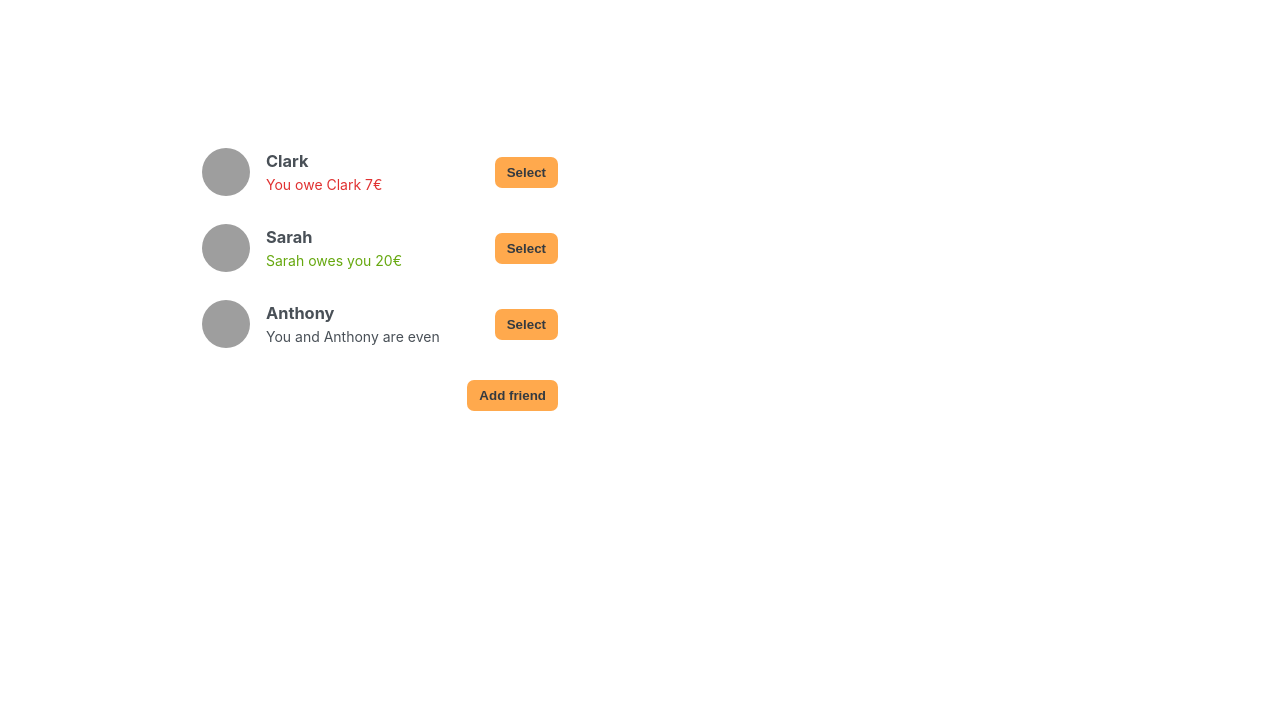
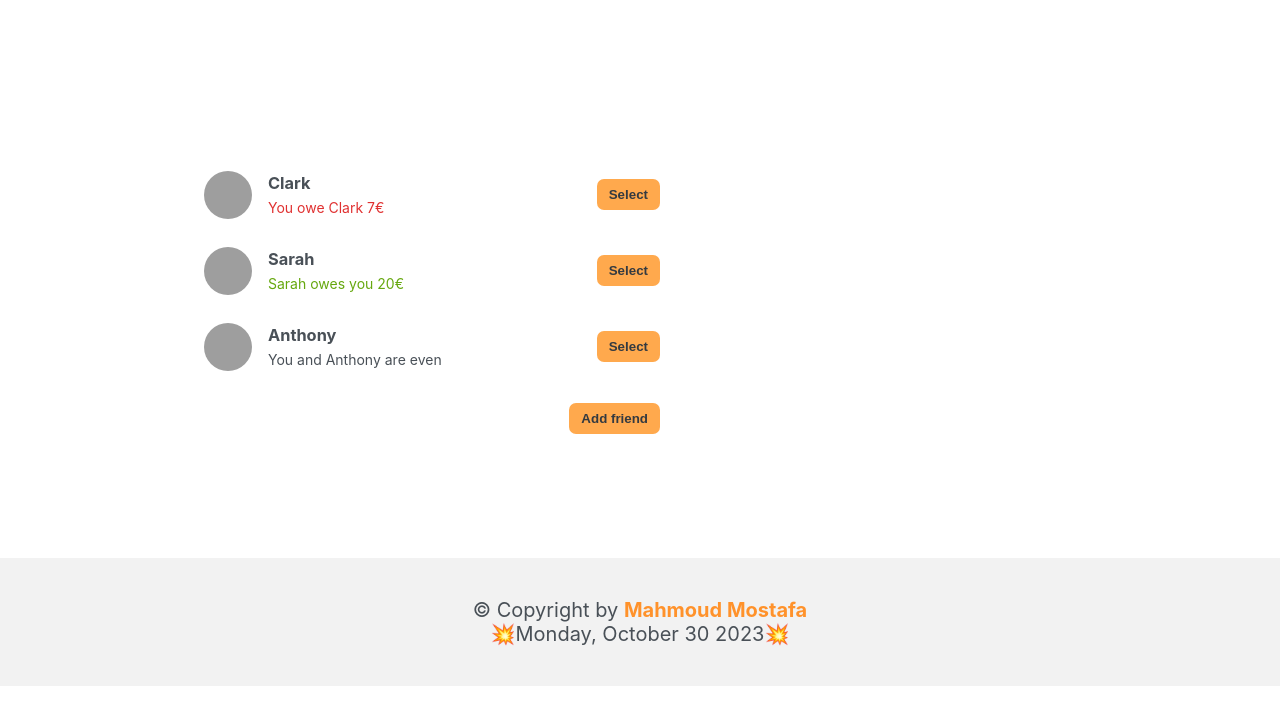
Before and after one commit to Mahmoud-Moustafa93/split-bill, a React (Create React App) app: page / in a window 1280 px wide. Shown: the top 724 px of the page. Built offline with nearby package versions, Linux system fonts and the light colour scheme; grey boxes are pictures that could not be loaded.

Commit message:
Add footer section

```diff
--- a/src/App.js
+++ b/src/App.js
@@ -60,6 +60,7 @@ export default function App() {
   }
 
   return (
+    <>
       <div className="app">
         <div className="sidebar">
           <FriendsList
@@ -86,6 +87,22 @@ export default function App() {
           />
         )}
       </div>
+      <footer className="footer">
+        <p className="copy">
+          © Copyright by{" "}
+          <a
+            className="creator"
+            href="https://pph.me/mahmoudmostafa"
+            target="_blank"
+            rel="noreferrer"
+          >
+            Mahmoud Mostafa
+          </a>
+          <br />
+          💥Monday, October 30 2023💥
+        </p>
+      </footer>
+    </>
   );
 }
 
--- a/src/index.css
+++ b/src/index.css
@@ -20,17 +20,17 @@ html {
 body {
   height: 100vh;
   color: #495057;
-  display: flex;
-  align-items: center;
-  justify-content: center;
 }
 
 .app {
   min-height: 66vh;
   display: grid;
-  grid-template-columns: 38rem 48rem;
-  column-gap: 4rem;
-  align-items: start;
+  grid-template-columns: repeat(auto-fit, minmax(30rem, min(48rem, 45%)));
+  gap: 5rem 4rem;
+  align-items: center;
+  justify-content: start;
+  padding-left: 15vw;
+  padding-top: 5vw;
 }
 
 .button {
@@ -167,3 +167,17 @@ form h2 {
   letter-spacing: -0.5px;
   margin-bottom: 1.6rem;
 }
+
+.footer {
+  text-align: center;
+  font-size: 2rem;
+  background-color: #f2f2f2;
+  padding: 4rem;
+  margin-top: 3rem;
+}
+
+.footer .creator {
+  font-weight: bold;
+  color: var(--color-dark);
+  text-decoration: none;
+}
```
Lines whose indentation alone changed are shown as unchanged.
